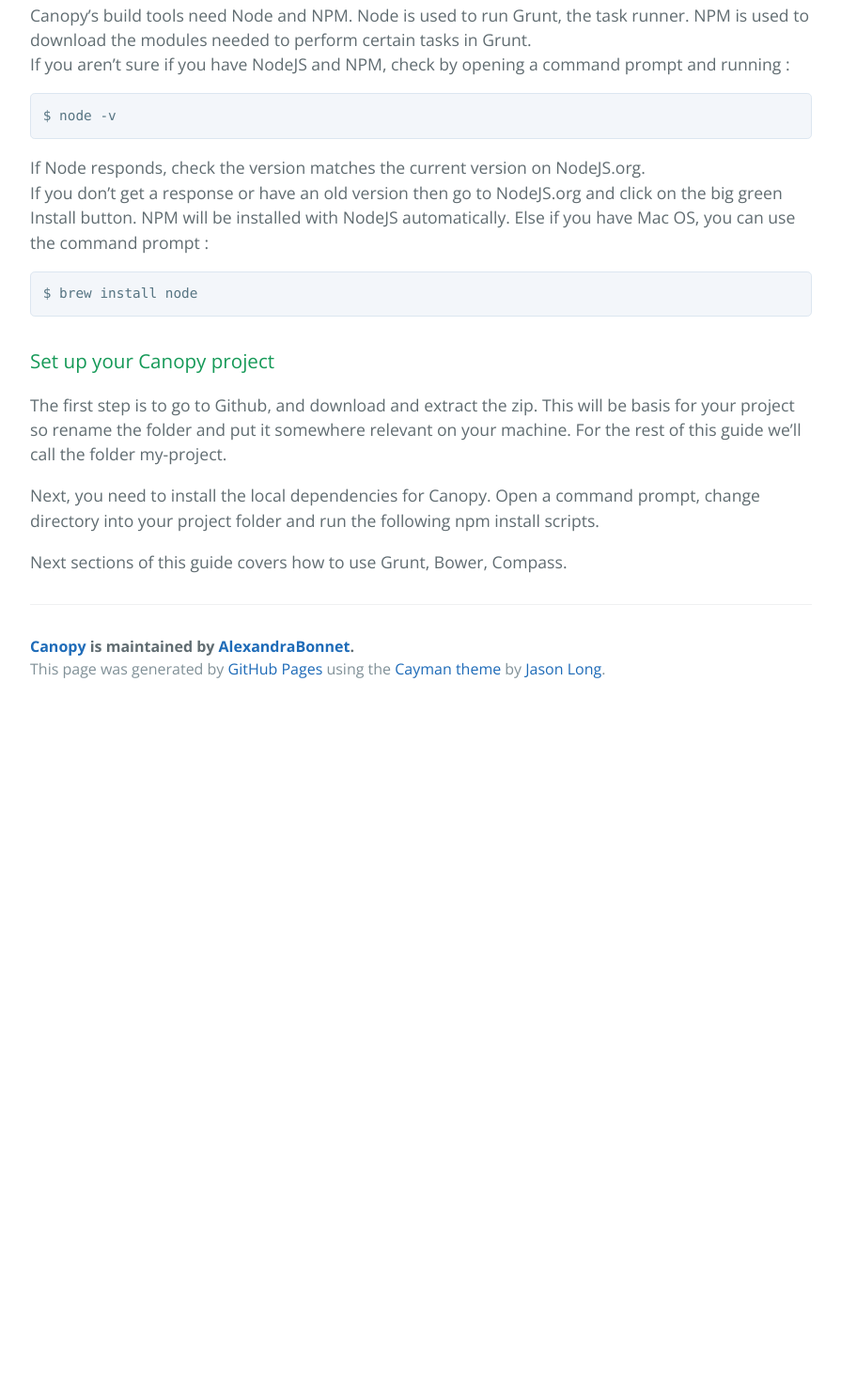
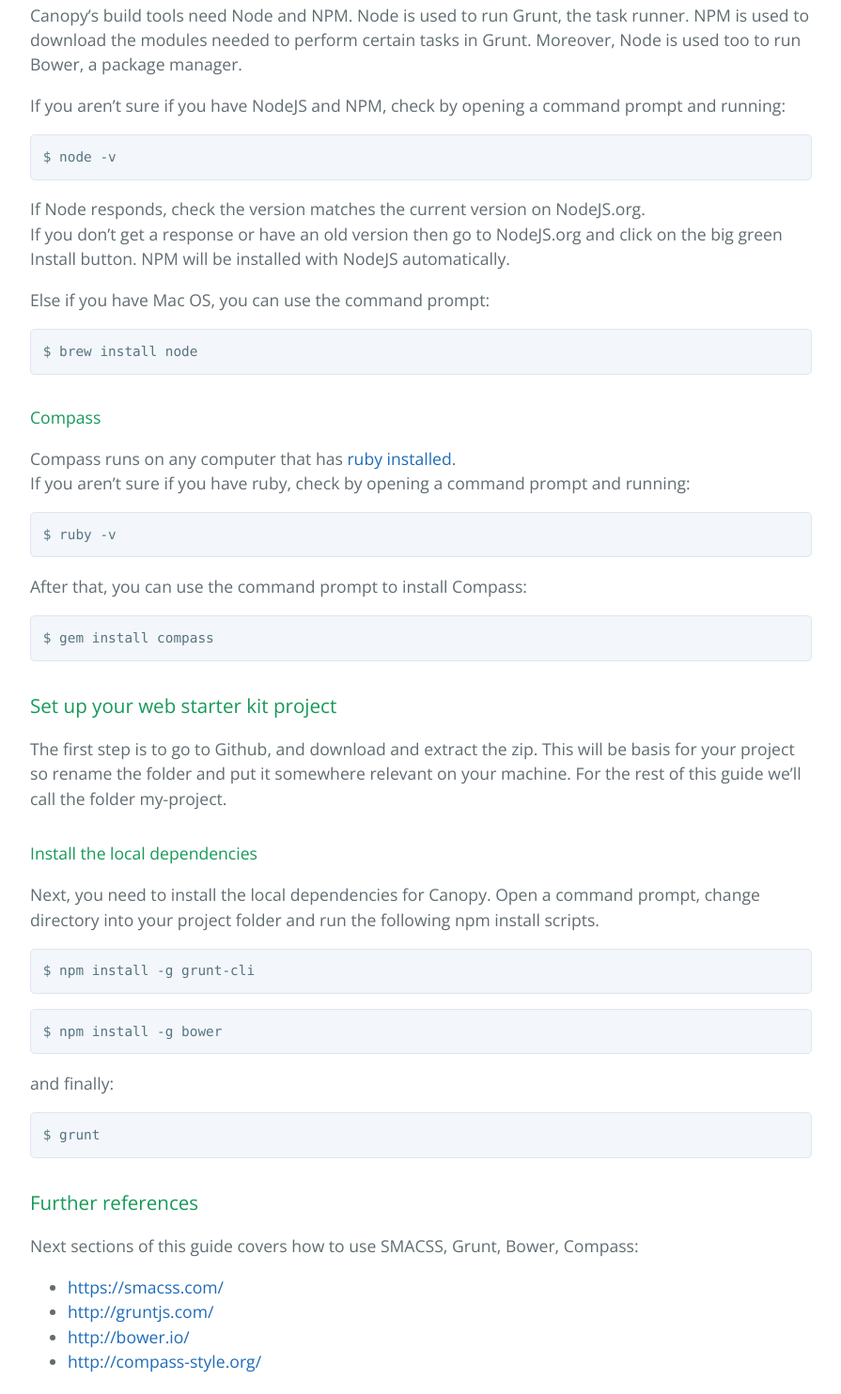
Before and after one commit to AlexandraBonnet/canopy, a plain HTML site: page index.html in a window 1280 px wide. Shown: the part 816-2300 px from the top of the page at 94% size, without its empty margins (192-1087 px from the left). Before the commit the page ends 1572 px from the top, so only its background shows below. Drawn offline with nearby package versions, Linux system fonts and the light colour scheme.

Commit message:
Create gh-pages branch via GitHub

```diff
--- a/index.html
+++ b/index.html
@@ -12,7 +12,7 @@
   <body>
     <section class="page-header">
       <h1 class="project-name">Canopy</h1>
-      <h2 class="project-tagline">Start your site with web starter kit</h2>
+      <h2 class="project-tagline">Start your site with a web starter kit</h2>
       <a href="https://github.com/AlexandraBonnet/canopy" class="btn">View on GitHub</a>
       <a href="https://github.com/AlexandraBonnet/canopy/zipball/master" class="btn">Download .zip</a>
       <a href="https://github.com/AlexandraBonnet/canopy/tarball/master" class="btn">Download .tar.gz</a>
@@ -24,34 +24,70 @@
 <h2>
 <a id="set-up-canopy" class="anchor" href="#set-up-canopy" aria-hidden="true"><span class="octicon octicon-link"></span></a>Set up Canopy</h2>
 
-<p>Canopy relies on NodeJS, NPM, Grunt, Bower &amp; Compass, once you’ve got these on your machine, you’ll have everything you need to start using Canopy in your projects.</p>
+<p>Canopy is based to SMACSS and relies on NodeJS, NPM, Grunt, Bower &amp; Compass, once you’ve got these on your machine, you’ll have everything you need to start using Canopy in your projects.</p>
 
 <h3>
 <a id="install-these-one-time-dependencies" class="anchor" href="#install-these-one-time-dependencies" aria-hidden="true"><span class="octicon octicon-link"></span></a>Install these one time dependencies</h3>
 
-<p>There are two tool sets you need to install on your machine before you can build sites with Canopy : NodeJS, NPM &amp; Compass.</p>
+<p>There are two tools sets you need to install on your machine before you can build sites with Canopy: NodeJS, NPM &amp; Compass.</p>
 
 <h4>
 <a id="nodejs--npm" class="anchor" href="#nodejs--npm" aria-hidden="true"><span class="octicon octicon-link"></span></a>NodeJS &amp; NPM</h4>
 
-<p>Canopy’s build tools need Node and NPM. Node is used to run Grunt, the task runner. NPM is used to download the modules needed to perform certain tasks in Grunt.<br>
-If you aren’t sure if you have NodeJS and NPM, check by opening a command prompt and running :</p>
+<p>Canopy’s build tools need Node and NPM. Node is used to run Grunt, the task runner. NPM is used to download the modules needed to perform certain tasks in Grunt. Moreover, Node is used too to run Bower, a package manager.</p>
+
+<p>If you aren’t sure if you have NodeJS and NPM, check by opening a command prompt and running:</p>
 
 <pre>$ node -v</pre>
 
 <p>If Node responds, check the version matches the current version on NodeJS.org.<br>
-If you don’t get a response or have an old version then go to NodeJS.org and click on the big green Install button. NPM will be installed with NodeJS automatically. Else if you have Mac OS, you can use the command prompt :</p>
+If you don’t get a response or have an old version then go to NodeJS.org and click on the big green Install button. NPM will be installed with NodeJS automatically.</p>
+
+<p>Else if you have Mac OS, you can use the command prompt:</p>
 
 <pre>$ brew install node</pre>
 
+<h4>
+<a id="compass" class="anchor" href="#compass" aria-hidden="true"><span class="octicon octicon-link"></span></a>Compass</h4>
+
+<p>Compass runs on any computer that has <a href="https://www.ruby-lang.org/en/downloads/">ruby installed</a>.<br>
+If you aren’t sure if you have ruby, check by opening a command prompt and running:</p>
+
+<pre>$ ruby -v</pre>
+
+<p>After that, you can use the command prompt to install Compass:</p>
+
+<pre>$ gem install compass</pre>
+
 <h3>
-<a id="set-up-your-canopy-project" class="anchor" href="#set-up-your-canopy-project" aria-hidden="true"><span class="octicon octicon-link"></span></a>Set up your Canopy project</h3>
+<a id="set-up-your-web-starter-kit-project" class="anchor" href="#set-up-your-web-starter-kit-project" aria-hidden="true"><span class="octicon octicon-link"></span></a>Set up your web starter kit project</h3>
 
 <p>The first step is to go to Github, and download and extract the zip. This will be basis for your project so rename the folder and put it somewhere relevant on your machine. For the rest of this guide we’ll call the folder my-project.</p>
 
+<h4>
+<a id="install-the-local-dependencies" class="anchor" href="#install-the-local-dependencies" aria-hidden="true"><span class="octicon octicon-link"></span></a>Install the local dependencies</h4>
+
 <p>Next, you need to install the local dependencies for Canopy. Open a command prompt, change directory into your project folder and run the following npm install scripts.</p>
 
-<p>Next sections of this guide covers how to use Grunt, Bower, Compass.</p>
+<pre>$ npm install -g grunt-cli</pre>
+
+<pre>$ npm install -g bower</pre>
+
+<p>and finally:</p>
+
+<pre>$ grunt</pre>
+
+<h3>
+<a id="further-references" class="anchor" href="#further-references" aria-hidden="true"><span class="octicon octicon-link"></span></a>Further references</h3>
+
+<p>Next sections of this guide covers how to use SMACSS, Grunt, Bower, Compass:</p>
+
+<ul>
+<li><a href="https://smacss.com/">https://smacss.com/</a></li>
+<li><a href="http://gruntjs.com/">http://gruntjs.com/</a></li>
+<li><a href="http://bower.io/">http://bower.io/</a></li>
+<li><a href="http://compass-style.org/">http://compass-style.org/</a></li>
+</ul>
 
       <footer class="site-footer">
         <span class="site-footer-owner"><a href="https://github.com/AlexandraBonnet/canopy">Canopy</a> is maintained by <a href="https://github.com/AlexandraBonnet">AlexandraBonnet</a>.</span>
```
Also changed, not shown: params.json (+1 -1 lines).
